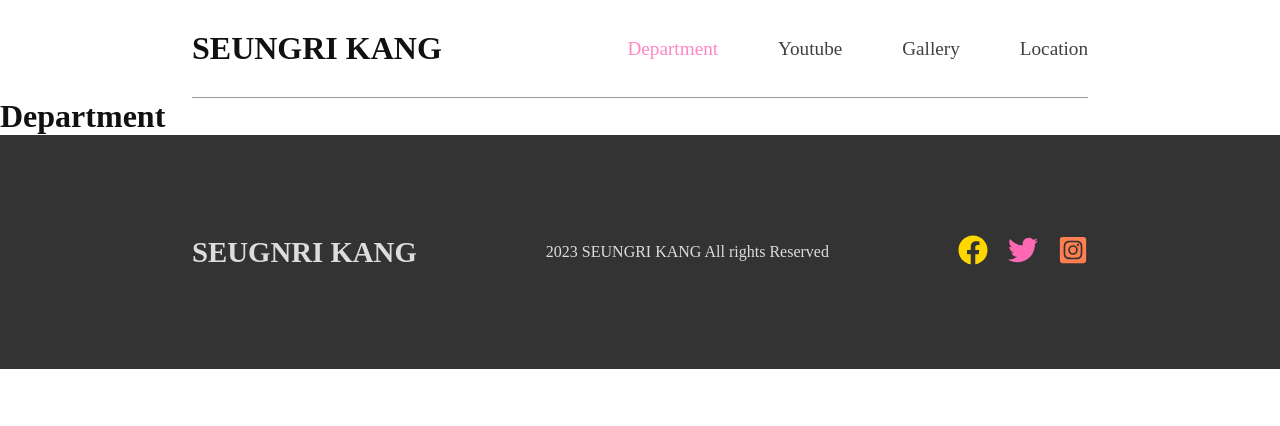
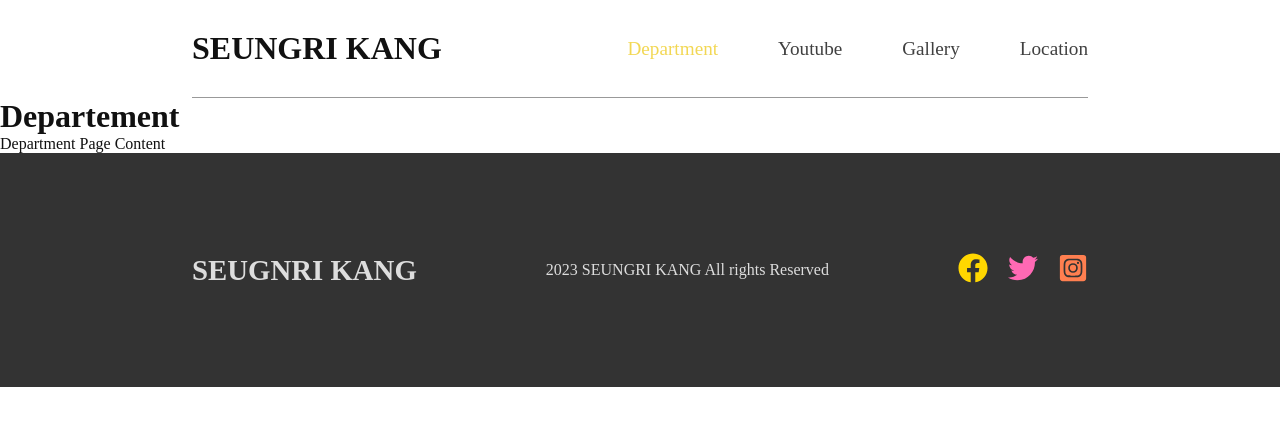
Before and after one commit to seungzzang59/my-project, a React (Create React App) app: page /department in a window 1280 px wide. Shown: the top 426 px of the page. Built offline with nearby package versions, Linux system fonts and the light colour scheme.

Commit message:
공통의 레이아웃 컴포넌트 설정

```diff
--- /dev/null
+++ b/src/components/common/Layout.jsx
@@ -0,0 +1,8 @@
+export default function Layout({ children, title }) {
+  return (
+    <main ClassName={`layout ${title}`}>
+      <h1>{title}</h1>
+      {children}
+    </main>
+  );
+}
--- a/src/components/sub/Department.jsx
+++ b/src/components/sub/Department.jsx
@@ -1,7 +1,9 @@
+import Layout from "../common/Layout";
+
 export default function Department() {
   return (
-    <main ClassName="layout department">
-      <h1>Department</h1>
-    </main>
+    <Layout title={"Departement"}>
+      <p>Department Page Content</p>
+    </Layout>
   );
 }
--- a/src/components/sub/Gallery.jsx
+++ b/src/components/sub/Gallery.jsx
@@ -1,7 +1,9 @@
+import Layout from "../common/Layout";
+
 export default function Gallery() {
   return (
-    <main className="layout Gallery">
-      <h1>Gallery</h1>
-    </main>
+    <Layout title={"Gallery"}>
+      <p>Gallery Page Contents</p>
+    </Layout>
   );
 }
--- a/src/components/sub/Location.jsx
+++ b/src/components/sub/Location.jsx
@@ -1,7 +1,9 @@
+import Layout from "../common/Layout";
+
 export default function Location() {
   return (
-    <main className="layout Location">
-      <h1>Location</h1>
-    </main>
+    <Layout title={"Location"}>
+      <p>Location Page Contents</p>
+    </Layout>
   );
 }
--- a/src/components/sub/Youtube.jsx
+++ b/src/components/sub/Youtube.jsx
@@ -1,7 +1,9 @@
+import Layout from "../common/Layout";
+
 export default function Youtube() {
   return (
-    <main className="layout Youtube">
-      <h1>Youtube</h1>
-    </main>
+    <Layout title={"Youtube"}>
+      <p>Youtube Page Contents</p>
+    </Layout>
   );
 }
--- a/src/scss/common/_header.scss
+++ b/src/scss/common/_header.scss
@@ -21,7 +21,7 @@
       opacity: 0.8;
 
       a.on {
-        color: hotpink;
+        color: rgb(239, 206, 42);
       }
     }
   }
--- /dev/null
+++ b/src/scss/common/_layout.scss
@@ -0,0 +1,5 @@
+.layout {
+  width: 70vw;
+  margin: 100px auto;
+  border: 1px solid #cb3030;
+}
--- a/src/scss/style.scss
+++ b/src/scss/style.scss
@@ -3,6 +3,7 @@
 @import "common/header";
 @import "main/main";
 @import "common/footer";
+@import "common/layout";
 
 // main
 @import "main/visual";
```
